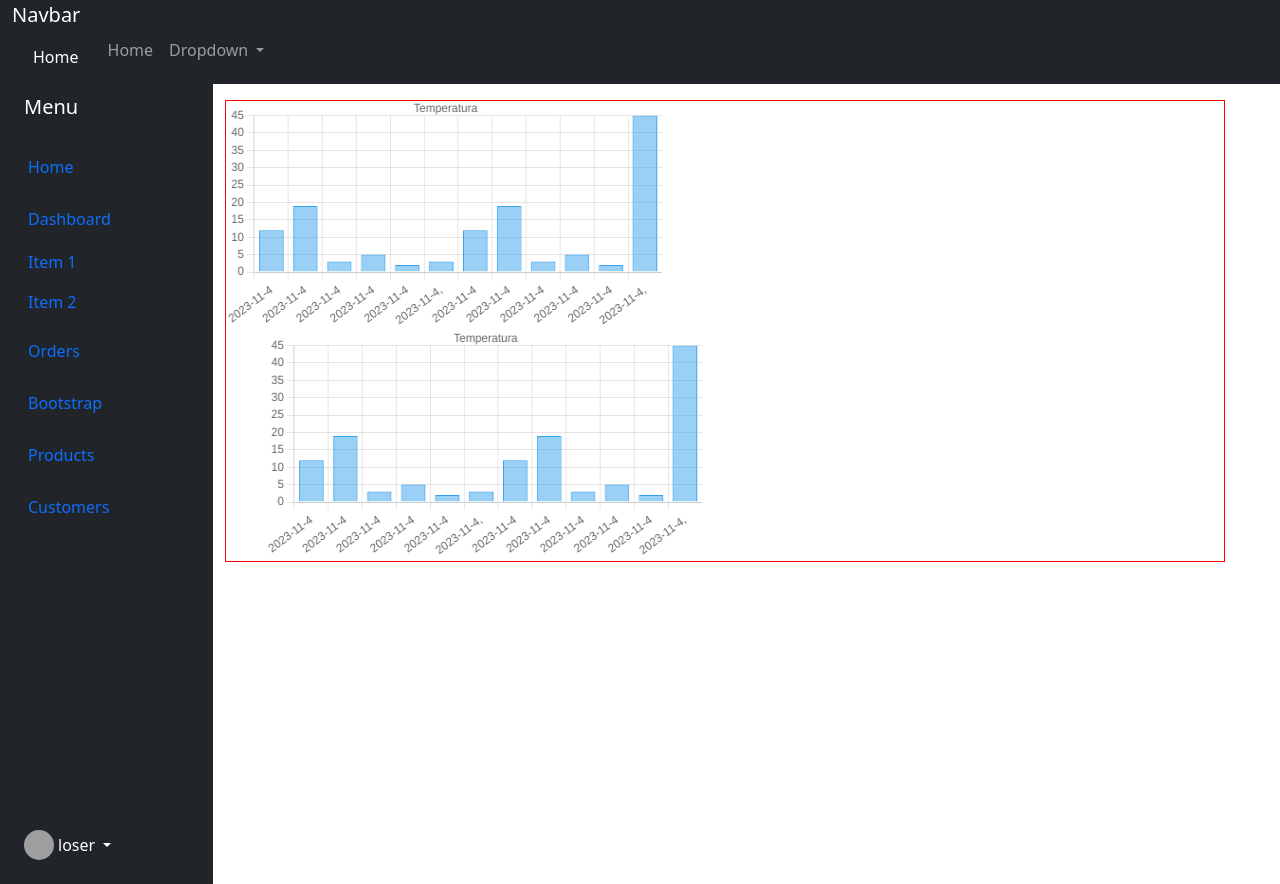
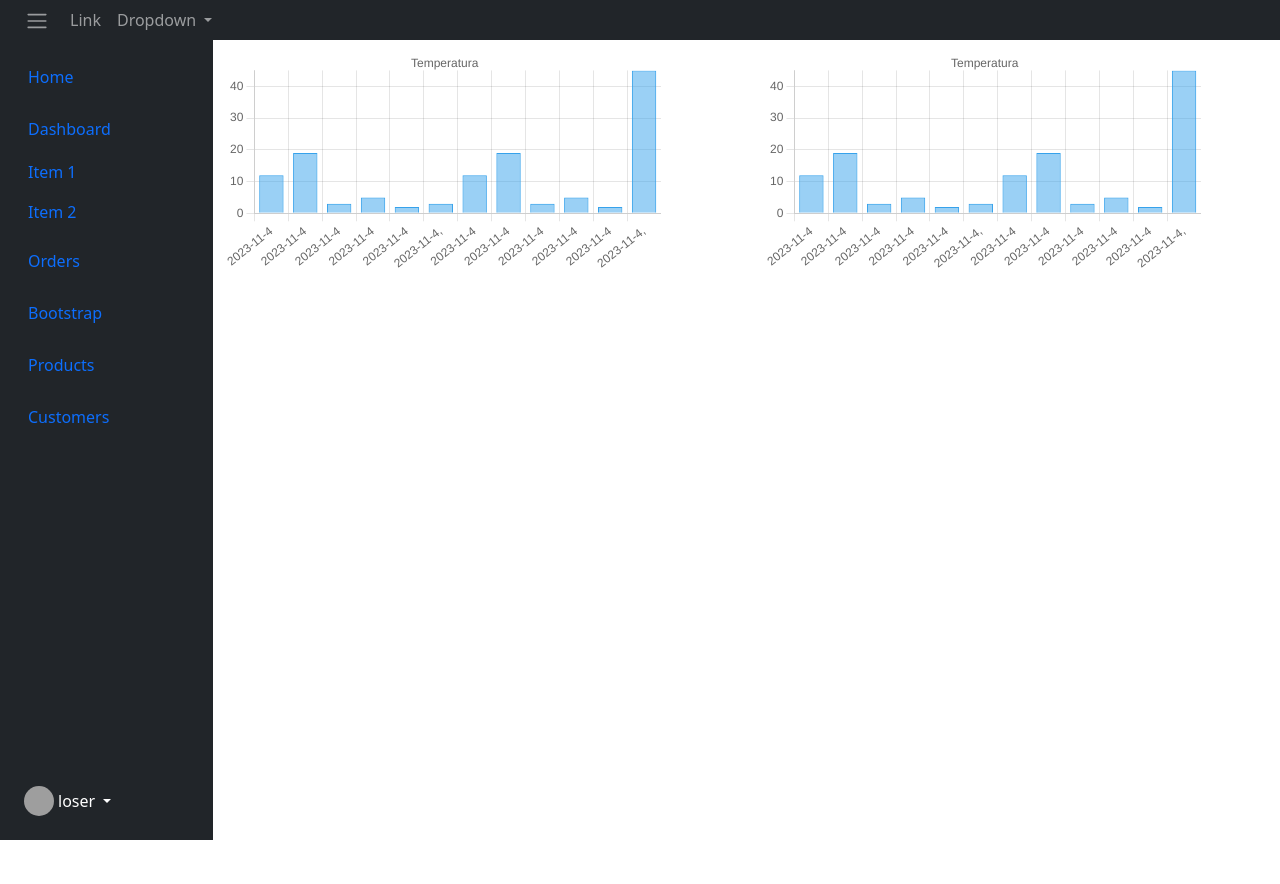
Before and after one commit to hgoncal2/web_appIoT, a Flask app: page / in a window 1280 px wide. After the commit the page ends 840 px from the top, so only its background shows below. Run offline with Flask 3, Linux system fonts and the light colour scheme; grey boxes are pictures that could not be loaded.

Commit message:
gráficos

```diff
--- a/templates/index.html
+++ b/templates/index.html
@@ -1,14 +1,21 @@
 <style type="text/css">
 	.row{
-    display: flex
+    display: flex  ;
 }
+
+
 </style>
 
-<div style="width: 1000px; border: 1px solid red;">
-	<div style="width: 500px;" class="row">
+<div style="width: 1000px;" class="row">
+	<div style="width: 500px;">
   <canvas style="margin-right: 40px;" id="myChart"></canvas>
+  </div>
+
+  <div style="width: 500px;">
   <canvas style="margin-left: 40px;"  id="myChart2"></canvas>
 </div>
+</div>
+
 
 
 <script src="https://cdn.jsdelivr.net/npm/chart.js"></script>
@@ -64,5 +71,3 @@
     }
   });
 </script>
-
-</div>
--- a/templates/navbar.html
+++ b/templates/navbar.html
@@ -1,19 +1,25 @@
+<style type="text/css">
+  .btn:focus,
+  .btn:active{
+    box-shadow:none !important;
+    outline:px !important;
+}
+</style>
+
 <nav class="navbar-nav navbar-expand-lg navbar-dark bg-dark">
   <div class="container-fluid">
-    <a class="navbar-brand" href="#">Navbar</a>
-    <button class="navbar-toggler" type="button" data-bs-toggle="collapse" data-bs-target="#navbarSupportedContent" aria-controls="navbarSupportedContent" aria-expanded="false" aria-label="Toggle navigation">
-      <span class="navbar-toggler-icon"></span>
-    </button>
+
+
     <div class="collapse navbar-collapse" id="navbarSupportedContent">
       <ul class="navbar-nav me-auto mb-2 mb-lg-0">
         <li class="nav-item">
           <button class="btn float-end" data-bs-toggle="offcanvas" data-bs-target="#offcanvas" role="button">
-                <a class="nav-link active" aria-current="page" data-bs-toggle="offcanvas" data-bs-target="#offcanvas">Home</a>
+               <span class="navbar-toggler-icon" data-bs-toggle="offcanvas" data-bs-target="#offcanvas"> </span>
             </button>
 
         </li>
         <li class="nav-item">
-          <a class="nav-link" href="#">Home</a>
+          <a class="nav-link" href="#">Link</a>
         </li>
         <li class="nav-item dropdown">
           <a class="nav-link dropdown-toggle" href="#" role="button" data-bs-toggle="dropdown" aria-expanded="false">
--- a/templates/sidebar.html
+++ b/templates/sidebar.html
@@ -3,9 +3,7 @@
     <div class="row flex-nowrap">
         <div class="col-auto col-md-3 col-xl-2 px-sm-2 px-0 bg-dark" id="offcanvas" data-bs-keyboard="false" data-bs-backdrop="false">
             <div class="d-flex flex-column align-items-center align-items-sm-start px-3 pt-2 text-white min-vh-100">
-                <a href="/" class="d-flex align-items-center pb-3 mb-md-0 me-md-auto text-white text-decoration-none">
-                    <span class="fs-5 d-none d-sm-inline">Menu</span>
-                </a>
+
                 <ul class="nav nav-pills flex-column mb-sm-auto mb-0 align-items-center align-items-sm-start" id="menu">
                     <li class="nav-item">
                         <a href="#" class="nav-link align-middle px-0">
@@ -81,7 +79,7 @@
                 </div>
             </div>
         </div>
-        <div class="col py-3">
+        <div class="col py-3" >
 
            {% include "index.html" %}
 
```
Also changed, not shown: templates/teste.html (line endings or trailing spaces).
